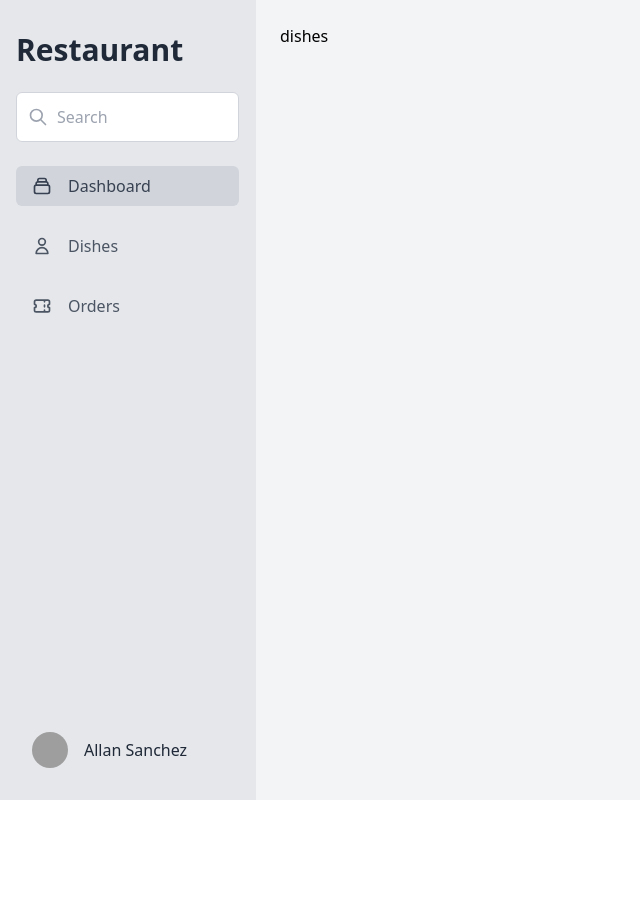
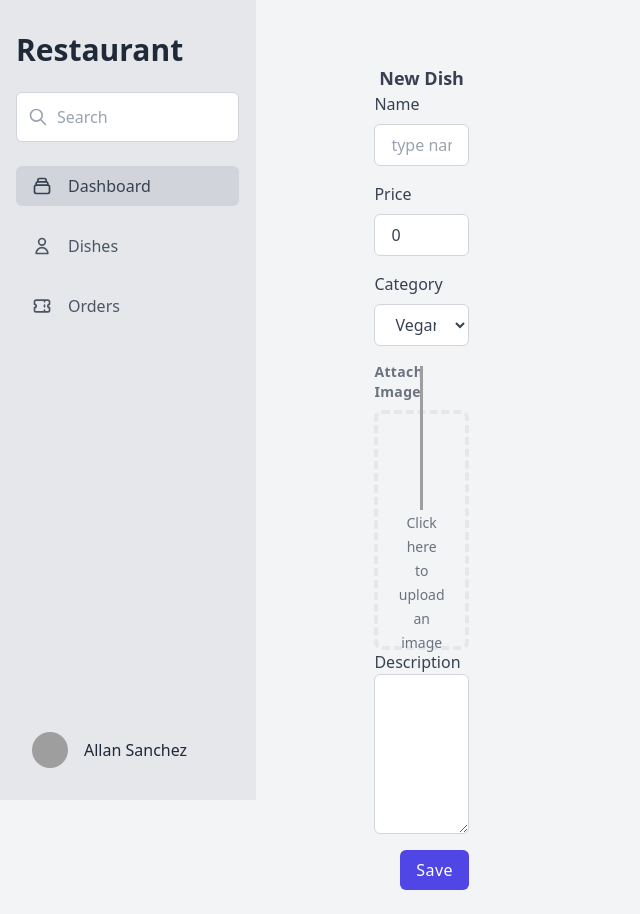
Before and after one commit to Allan-Sanchez/restaurant-web-app-for-RN, a React (Vite) app: page /dishes in a window 1280 px wide. Shown: the whole page, without its empty margins (0-640 px from the left). Before the commit the page ends 800 px from the top, so only its background shows below. Built offline with nearby package versions, Linux system fonts and the light colour scheme; grey boxes are pictures that could not be loaded.

Commit message:
feat: create and validate form

```diff
--- a/package.json
+++ b/package.json
@@ -7,9 +7,12 @@
     "serve": "vite preview"
   },
   "dependencies": {
+    "firebase": "^9.5.0",
+    "formik": "^2.2.9",
     "react": "^17.0.0",
     "react-dom": "^17.0.0",
-    "wouter": "^2.8.0-alpha.2"
+    "wouter": "^2.8.0-alpha.2",
+    "yup": "^0.32.11"
   },
   "devDependencies": {
     "@vitejs/plugin-react": "^1.0.0",
--- a/src/pages/dishes/index.jsx
+++ b/src/pages/dishes/index.jsx
@@ -1,5 +1,158 @@
 import React from "react";
+import { useFormik } from "formik";
+import * as Yup from "yup";
 
+const validationSchema = Yup.object().shape({
+  name: Yup.string()
+    .min(3, "the name is very short")
+    .required("The name is requited"),
+  price: Yup.number("Type only numbers")
+    .min(1, "The price must be at least 1")
+    .required("The prince is requited"),
+  category: Yup.string().required("The category is requited"),
+  // image: Yup.string().required("One image is requited"),
+  description: Yup.string().required("The category is requited"),
+});
 export default function index() {
-  return <div>dishes</div>;
+  const formik = useFormik({
+    initialValues: {
+      name: "",
+      price: 0,
+      category: "1",
+      image: "",
+      description: "",
+    },
+    validationSchema,
+    onSubmit: (values) => {
+      console.log(values);
+    },
+  });
+  return (
+    <div className="w-1/3 mx-auto">
+      <h2 className="text-center pt-10 text-lg font-semibold text-gray-700">
+        New Dish
+      </h2>
+      <form onSubmit={formik.handleSubmit}>
+        {/* name */}
+        <div className="mb-4">
+          <label className="text-gray-700 dark:text-gray-200">Name</label>
+          <input
+            id="name"
+            name="name"
+            type="text"
+            onChange={formik.handleChange}
+            onBlur={formik.handleBlur}
+            value={formik.values.name}
+            placeholder="type name dish"
+            className="block w-full px-4 py-2 mt-2 text-gray-700 bg-white border border-gray-300 rounded-md dark:bg-gray-800 dark:text-gray-300 dark:border-gray-600 focus:border-blue-500 dark:focus:border-blue-500 focus:outline-none focus:ring"
+          />
+        </div>
+        {/* error name */}
+        {formik.touched.name && formik.errors.name ? (
+          <div className="text-red-600 mb-2">{`* ${formik.errors.name}`}</div>
+        ) : null}
+        {/* price */}
+        <div className="mb-4">
+          <label className="text-gray-700 dark:text-gray-200">Price</label>
+          <input
+            id="price"
+            name="price"
+            type="number"
+            onChange={formik.handleChange}
+            onBlur={formik.handleBlur}
+            value={formik.values.price}
+            placeholder="$40"
+            className="block w-full px-4 py-2 mt-2 text-gray-700 bg-white border border-gray-300 rounded-md dark:bg-gray-800 dark:text-gray-300 dark:border-gray-600 focus:border-blue-500 dark:focus:border-blue-500 focus:outline-none focus:ring"
+          />
+        </div>
+        {/* error name */}
+        {formik.touched.price && formik.errors.price ? (
+          <div className="text-red-600 mb-2">{`* ${formik.errors.price}`}</div>
+        ) : null}
+
+        {/* Category */}
+        <div className="mb-4">
+          <label className="text-gray-700 dark:text-gray-200">Category</label>
+          <select
+            id="category"
+            name="category"
+            type="text"
+            onChange={formik.handleChange}
+            onBlur={formik.handleBlur}
+            value={formik.values.category}
+            className="block w-full px-4 py-2 mt-2 text-gray-700 bg-white border border-gray-300 rounded-md dark:bg-gray-800 dark:text-gray-300 dark:border-gray-600 focus:border-blue-500 dark:focus:border-blue-500 focus:outline-none focus:ring"
+          >
+            <option value="0">Fast Food</option>
+            <option value="1">Vegand Food</option>
+          </select>
+        </div>
+
+        {/* error name */}
+        {formik.touched.category && formik.errors.category ? (
+          <div className="text-red-600 mb-2">{`* ${formik.errors.category}`}</div>
+        ) : null}
+
+        {/* attach image */}
+
+        <div className="grid grid-cols-1 space-y-2">
+          <label className="text-sm font-bold text-gray-500 tracking-wide">
+            Attach Image
+          </label>
+          <div className="flex items-center justify-center w-full">
+            <label className="flex flex-col rounded-lg border-4 border-dashed w-full h-60 p-10 group text-center  cursor-pointer">
+              <div className="h-full w-full text-center flex flex-col  justify-center items-center  ">
+                <div className="flex flex-auto max-h-48 w-2/5 mx-auto -mt-10">
+                  <img
+                    className="has-mask h-36 object-center"
+                    src="https://img.freepik.com/free-vector/image-upload-concept-landing-page_52683-27130.jpg?size=338&ext=jpg"
+                    alt="freepik image"
+                  />
+                </div>
+                <p className="pointer-none text-gray-500 ">
+                  <span className="text-sm">Click here to upload an image</span>
+                </p>
+              </div>
+              <input
+                onChange={formik.handleChange}
+                onBlur={formik.handleBlur}
+                value={formik.values.image}
+                name="image"
+                id="image"
+                type="file"
+                className="hidden"
+              />
+            </label>
+          </div>
+        </div>
+
+        {/* Description */}
+        <div className="mb-4">
+          <label className="text-gray-700 dark:text-gray-200">
+            Description
+          </label>
+          <textarea
+            id="description"
+            name="description"
+            onChange={formik.handleChange}
+            onBlur={formik.handleBlur}
+            value={formik.values.description}
+            className="block w-full h-40 px-4 py-2 text-gray-700 bg-white border border-gray-300 rounded-md dark:bg-gray-800 dark:text-gray-300 dark:border-gray-600 focus:border-blue-500 dark:focus:border-blue-500 focus:outline-none focus:ring"
+          ></textarea>
+        </div>
+        {/* error description */}
+        {formik.touched.description && formik.errors.description ? (
+          <div className="text-red-600 mb-2">{`* ${formik.errors.description}`}</div>
+        ) : null}
+
+        <div className="flex justify-end">
+          <button
+            type="submit"
+            className="px-4 py-2 font-medium tracking-wide text-white capitalize transition-colors duration-200 transform bg-indigo-600 rounded-md hover:bg-indigo-500 focus:outline-none focus:ring focus:ring-indigo-300 focus:ring-opacity-80"
+          >
+            Save
+          </button>
+        </div>
+      </form>
+    </div>
+  );
 }
```
